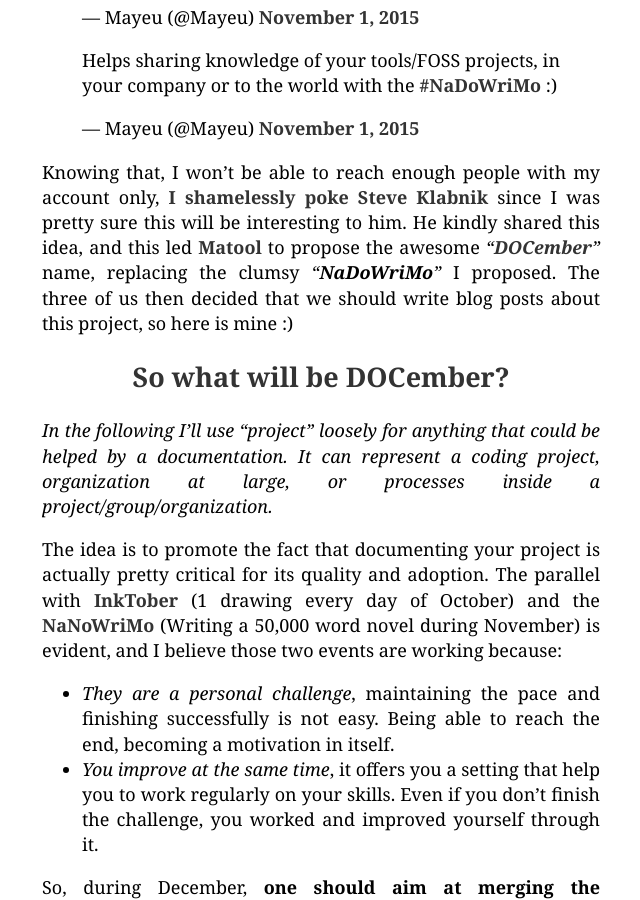
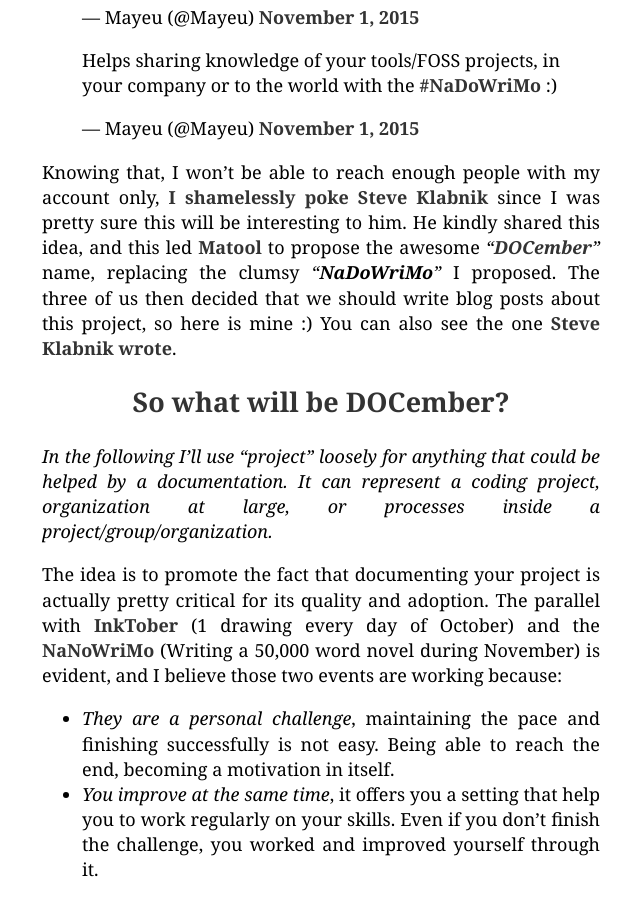
Before and after one commit to Mayeu/mayeu.me, a Jekyll site: the page built from _posts/2015-11-13-docember-one-month-to-improve-your-documentation.md, in a window 1280 px wide and 900 px high, scrolled down 908 px. Shown: the whole window, without its empty margins (319-959 px from the left). Built offline with Jekyll 4.4.1, drawn with Linux system fonts in a browser that asks for light colours; comment, search, counter and statistics services are not loaded.

Commit message:
Add a link Steve Klabnik's post

```diff
--- a/_posts/2015-11-13-docember-one-month-to-improve-your-documentation.md
+++ b/_posts/2015-11-13-docember-one-month-to-improve-your-documentation.md
@@ -33,7 +33,7 @@
 will be interesting to him. He kindly shared this idea, and this led [Matool] to
 propose the awesome *"[DOCember][docemberName]"* name, replacing the clumsy
 *"**NaDoWriMo**"* I proposed. The three of us then decided that we should write
-blog posts about this project, so here is mine :)
+blog posts about this project, so here is mine :) You can also see the one [Steve Klabnik wrote][steveDocember].
 
 ## So what will be DOCember?
 
```
Also changed, not shown: other parts of _posts/2015-11-13-docember-one-month-to-improve-your-documentation.md (+1 -0 lines).
